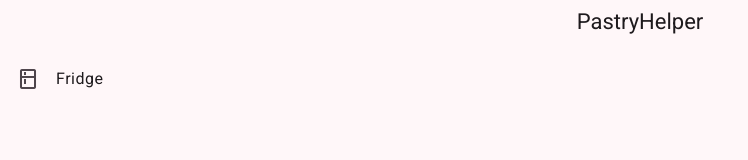
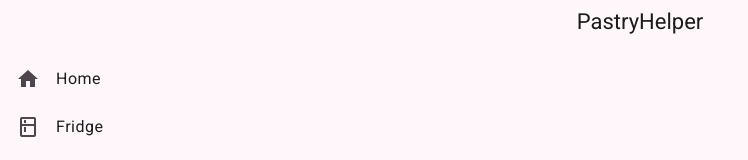
Before and after one commit to arosard/PastryHelper, an Angular app in the folder pastry-helper/: page /home in a window 1280 px wide. Before the commit this address led to /. Shown: the top 160 px of the page, without its empty margins (0-748 px from the left). Built offline with nearby package versions, Linux system fonts and the light colour scheme.

Commit message:
feat: add empty  home page/component

```diff
--- a/pastry-helper/src/app/app.html
+++ b/pastry-helper/src/app/app.html
@@ -5,6 +5,12 @@
 	<mat-sidenav-container class="sidenav-container">
 	<mat-sidenav #sidenav class="sidenav" fixedInViewport [fixedTopGap]="47" [mode]="'side'" opened>
 		<mat-nav-list role="list">
+			<a mat-list-item routerLink="home">
+				<mat-icon matListItemIcon>home</mat-icon>
+				@if (!(isHandset$ | async )) {
+					<span matListItemTitle>Home</span>
+				}
+			</a>
 			<a mat-list-item routerLink="fridge">
 				<mat-icon matListItemIcon>kitchen</mat-icon>
 				@if (!(isHandset$ | async )) {
--- a/pastry-helper/src/app/app.routes.ts
+++ b/pastry-helper/src/app/app.routes.ts
@@ -1,6 +1,7 @@
 import { Routes } from '@angular/router';
 
 export const routes: Routes = [
-    { path: '', redirectTo: 'fridge', pathMatch: 'full' },
+    { path: '', redirectTo: 'home', pathMatch: 'full' },
+    { path: 'home', pathMatch: 'full', loadComponent: () => import('./home/home').then(m => m.Home) },
     { path: 'fridge', loadComponent: () => import('./fridge/fridge').then(m => m.Fridge) },
 ];
```
Also changed, not shown: pastry-helper/src/app/home/home.ts (added, +11 -0 lines), pastry-helper/src/app/home/home.css (added), pastry-helper/src/app/home/home.html (added), 1 other file (tests, documents, lock files or other folders).
